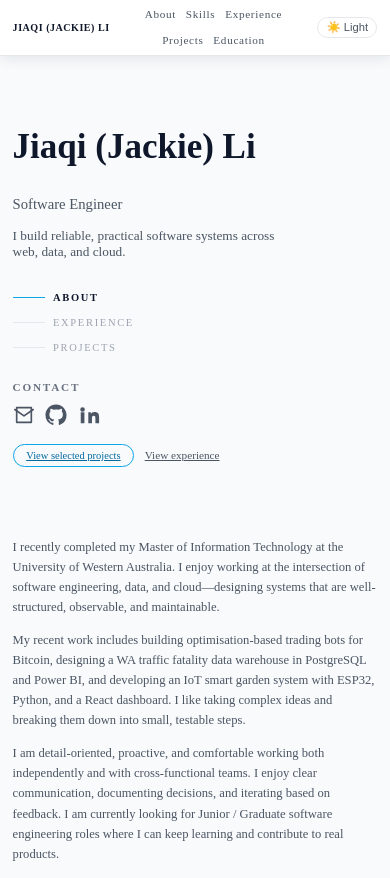
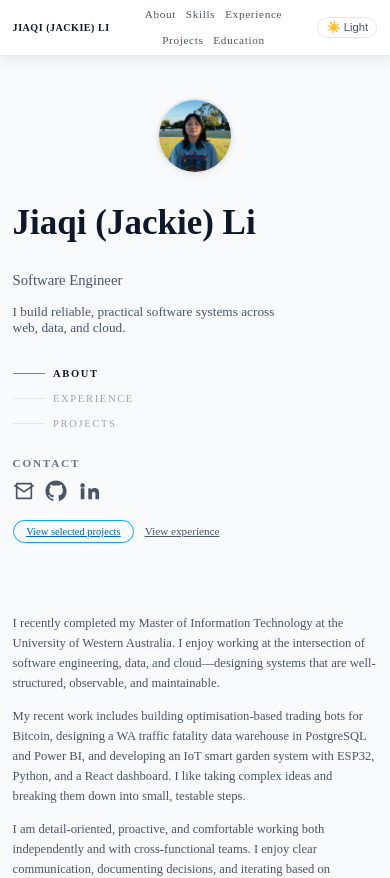
Before and after one commit to Jackieljq/personal-website, a Next.js app: page / in a window 390 px wide. Shown: the top 878 px of the page. Built offline with nearby package versions, Linux system fonts and the light colour scheme.

Commit message:
Add avatar to IntroSidebar and center layout styling

```diff
--- a/app/styles/layout.css
+++ b/app/styles/layout.css
@@ -296,3 +296,27 @@ body {
     line-height: 1.2;
   }
 }
+
+.intro-avatar {
+  width: 110px;
+  height: 110px;
+  border-radius: 50%;
+  object-fit: cover;
+  display: block;
+  margin-bottom: 1rem;
+  display: block;
+  margin: 0 auto 1rem;
+
+
+  border: 2px solid var(--border-color);
+  box-shadow: 0 2px 6px rgba(0, 0, 0, 0.06);
+}
+
+
+@media (max-width: 600px) {
+  .intro-avatar {
+    width: 72px;
+    height: 72px;
+    margin-bottom: 0.8rem;
+  }
+}
--- a/components/IntroSidebar.tsx
+++ b/components/IntroSidebar.tsx
@@ -5,6 +5,13 @@ type IntroSidebarProps = {
 export default function IntroSidebar({ activeSection }: IntroSidebarProps) {
   return (
     <div>
+      <img
+        src="/images/avatar.jpg"
+        alt="Jiaqi Li"
+        className="intro-avatar"
+      />
+
+
       <h1 className="intro-name">Jiaqi (Jackie) Li</h1>
 
       <p className="intro-role">Software Engineer</p>
```
Also changed, not shown: public/images/avatar.JPG (added).
